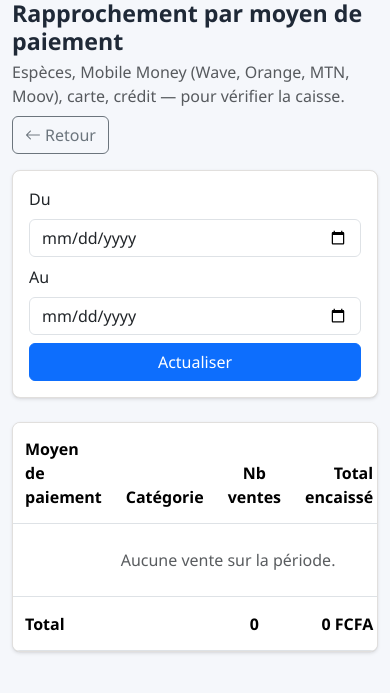
After one commit to medoune20/LP2M_Bar_Mngt, an ASP.NET Core app: template GestionBarRestaurant/Presentation/Views/Comptabilite/Rapprochement.cshtml in a window 390 px wide. The commit adds this page. Shown: the top 693 px of the page. Run offline with ASP.NET Core 8, Linux system fonts and the light colour scheme; the template is opened without the code that fills it, so the values that code supplies are empty; the project's own start-up code is not run, and a stand-in starts its controllers and pages; some libraries are stand-ins or nearby versions.

Commit message:
Mobile Money (increment 1) : fournisseurs CI + rapprochement + mapping comptable
- POS : moyens de paiement detailles (Wave, Orange Money, MTN MoMo, Moov Money)
  au lieu d'un "Mobile Money" generique ; reference de transaction exigee pour
  tout paiement electronique. Reglement client idem.
- Domaine MoyensPaiement : liste + classification (Especes/Mobile/Carte/Credit),
  reutilisee par la caisse et la comptabilite.
- Comptabilite : compte Mobile Money parametrable (CompteMobileMoney, migration
  idempotente) ; mapping tresorerie par categorie de paiement.
- Rapprochement par moyen de paiement (page + total/part) pour controler la caisse.

Co-Authored-By: Claude Opus 4.8 <noreply@anthropic.com>
Claude-Session: https://claude.ai/code/session_0169NnPLZSkNPdRy8cw6nrhB

```diff
--- a/GestionBarRestaurant/Domaine/Models/ParametrageComptable.cs
+++ b/GestionBarRestaurant/Domaine/Models/ParametrageComptable.cs
@@ -22,6 +22,7 @@ public class ParametrageComptable
     // Comptes SYSCOHADA paramétrables.
     public string CompteCaisse { get; set; } = "571";
     public string CompteBanque { get; set; } = "521";
+    public string CompteMobileMoney { get; set; } = "521";
     public string CompteClients { get; set; } = "411";
     public string CompteFournisseurs { get; set; } = "401";
     public string CompteVentes { get; set; } = "701";
--- a/GestionBarRestaurant/Infrastructure/Donnees/DatabaseInitializer.cs
+++ b/GestionBarRestaurant/Infrastructure/Donnees/DatabaseInitializer.cs
@@ -426,6 +426,7 @@ CREATE TABLE IF NOT EXISTS ""ParametragesComptables"" (
     ""CompteApports"" TEXT NOT NULL DEFAULT '4711'
 );");
         db.Database.ExecuteSqlRaw(@"CREATE UNIQUE INDEX IF NOT EXISTS ""IX_ParametragesComptables_TenantId"" ON ""ParametragesComptables"" (""TenantId"");");
+        AjouterColonneSiAbsente(db, "ParametragesComptables", "CompteMobileMoney", "TEXT NOT NULL DEFAULT '521'");
 
         db.Database.ExecuteSqlRaw(@"
 CREATE TABLE IF NOT EXISTS ""ClesApi"" (
--- a/GestionBarRestaurant/Presentation/Views/Client/Index.cshtml
+++ b/GestionBarRestaurant/Presentation/Views/Client/Index.cshtml
@@ -70,7 +70,10 @@
                     <div class="mb-2"><label class="form-label">Mode de paiement</label>
                         <select name="modePaiement" class="form-select">
                             <option value="Espèces">Espèces</option>
-                            <option value="Mobile Money">Mobile Money</option>
+                            <option value="Wave">Wave</option>
+                            <option value="Orange Money">Orange Money</option>
+                            <option value="MTN MoMo">MTN MoMo</option>
+                            <option value="Moov Money">Moov Money</option>
                             <option value="Carte bancaire">Carte bancaire</option>
                         </select>
                     </div>
--- a/GestionBarRestaurant/Presentation/Views/Comptabilite/Index.cshtml
+++ b/GestionBarRestaurant/Presentation/Views/Comptabilite/Index.cshtml
@@ -14,6 +14,7 @@
     <div class="d-flex gap-2 flex-wrap">
         <a class="btn btn-outline-secondary" asp-action="Ecritures" asp-route-du="@du" asp-route-au="@au"><i class="bi bi-list-columns-reverse me-1"></i>Écritures</a>
         <a class="btn btn-outline-secondary" asp-action="Balance" asp-route-du="@du" asp-route-au="@au"><i class="bi bi-table me-1"></i>Balance</a>
+        <a class="btn btn-outline-secondary" asp-action="Rapprochement" asp-route-du="@du" asp-route-au="@au"><i class="bi bi-wallet2 me-1"></i>Moyens de paiement</a>
         <a class="btn btn-outline-primary" asp-action="ExportEcritures" asp-route-du="@du" asp-route-au="@au"><i class="bi bi-filetype-csv me-1"></i>Export CSV</a>
         <a class="btn btn-outline-dark" asp-action="ApiCles"><i class="bi bi-key me-1"></i>Clés API</a>
         <a class="btn btn-outline-dark" asp-action="Parametrage"><i class="bi bi-gear me-1"></i>Paramétrage</a>
--- a/GestionBarRestaurant/Presentation/Views/Comptabilite/Parametrage.cshtml
+++ b/GestionBarRestaurant/Presentation/Views/Comptabilite/Parametrage.cshtml
@@ -30,6 +30,7 @@
         <div class="row g-3">
             <div class="col-md-3"><label class="form-label">Caisse</label><input asp-for="CompteCaisse" class="form-control" /></div>
             <div class="col-md-3"><label class="form-label">Banque</label><input asp-for="CompteBanque" class="form-control" /></div>
+            <div class="col-md-3"><label class="form-label">Mobile Money</label><input asp-for="CompteMobileMoney" class="form-control" /></div>
             <div class="col-md-3"><label class="form-label">Clients</label><input asp-for="CompteClients" class="form-control" /></div>
             <div class="col-md-3"><label class="form-label">Fournisseurs</label><input asp-for="CompteFournisseurs" class="form-control" /></div>
             <div class="col-md-3"><label class="form-label">Ventes</label><input asp-for="CompteVentes" class="form-control" /></div>
--- /dev/null
+++ b/GestionBarRestaurant/Presentation/Views/Comptabilite/Rapprochement.cshtml
@@ -0,0 +1,60 @@
+@model List<RapprochementLigneVm>
+@{
+    ViewData["Title"] = "Rapprochement des paiements";
+    var devise = ViewBag.Devise as string ?? "XOF";
+    Func<decimal, string> fcfa = v => string.Format("{0:N0} {1}", v, devise == "XOF" ? "FCFA" : devise);
+    var du = ViewBag.Du as string;
+    var au = ViewBag.Au as string;
+    var totalGeneral = Model.Sum(x => x.Total);
+    var nbGeneral = Model.Sum(x => x.Nombre);
+}
+
+<div class="d-flex flex-wrap justify-content-between align-items-center mb-3 gap-2">
+    <div>
+        <h1 class="fw-bold mb-1">Rapprochement par moyen de paiement</h1>
+        <p class="text-muted mb-0">Espèces, Mobile Money (Wave, Orange, MTN, Moov), carte, crédit — pour vérifier la caisse.</p>
+    </div>
+    <a class="btn btn-outline-secondary" asp-action="Index" asp-route-du="@du" asp-route-au="@au"><i class="bi bi-arrow-left me-1"></i>Retour</a>
+</div>
+
+<form method="get" class="card mb-4">
+    <div class="card-body row g-2 align-items-end">
+        <div class="col-md-3"><label class="form-label">Du</label><input type="date" name="du" value="@du" class="form-control" /></div>
+        <div class="col-md-3"><label class="form-label">Au</label><input type="date" name="au" value="@au" class="form-control" /></div>
+        <div class="col-md-3 d-grid"><button class="btn btn-primary">Actualiser</button></div>
+    </div>
+</form>
+
+<div class="card">
+    <div class="table-responsive">
+        <table class="table align-middle mb-0">
+            <thead>
+                <tr><th>Moyen de paiement</th><th>Catégorie</th><th class="text-center">Nb ventes</th><th class="text-end">Total encaissé</th><th class="text-end">Part</th></tr>
+            </thead>
+            <tbody>
+                @if (!Model.Any())
+                {
+                    <tr><td colspan="5" class="text-center text-muted py-4">Aucune vente sur la période.</td></tr>
+                }
+                @foreach (var l in Model)
+                {
+                    <tr>
+                        <td class="fw-semibold">@l.Mode</td>
+                        <td><span class="badge text-bg-light">@l.Categorie</span></td>
+                        <td class="text-center">@l.Nombre</td>
+                        <td class="text-end">@fcfa(l.Total)</td>
+                        <td class="text-end">@(totalGeneral > 0 ? string.Format("{0:N0}%", l.Total * 100 / totalGeneral) : "—")</td>
+                    </tr>
+                }
+            </tbody>
+            <tfoot>
+                <tr class="fw-bold border-top">
+                    <td colspan="2">Total</td>
+                    <td class="text-center">@nbGeneral</td>
+                    <td class="text-end">@fcfa(totalGeneral)</td>
+                    <td></td>
+                </tr>
+            </tfoot>
+        </table>
+    </div>
+</div>
```
Also changed, not shown: GestionBarRestaurant/Application/ViewModels/ComptabiliteVm.cs (+9 -0 lines), GestionBarRestaurant/Domaine/MoyensPaiement.cs (added, +50 -0 lines), GestionBarRestaurant/Infrastructure/Services/ComptabiliteService.cs (+31 -5 lines), GestionBarRestaurant/Presentation/Controllers/ComptabiliteController.cs (+9 -0 lines), GestionBarRestaurant/Presentation/Views/Vente/Rapide.cshtml (+10 -4 lines).
